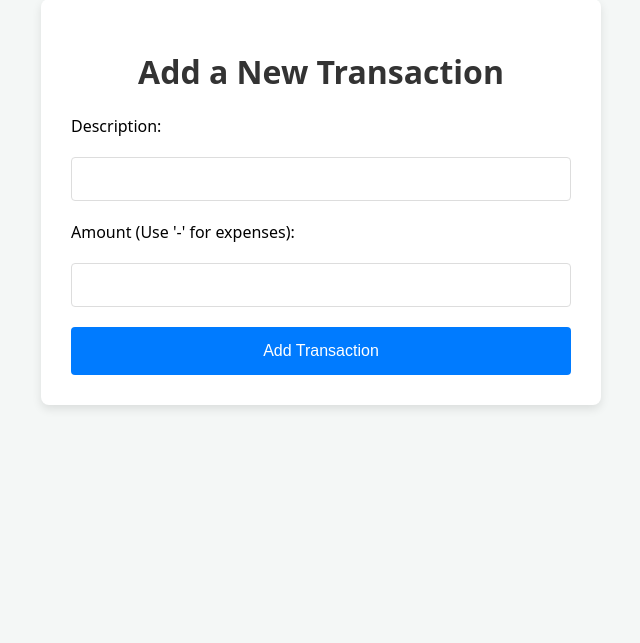
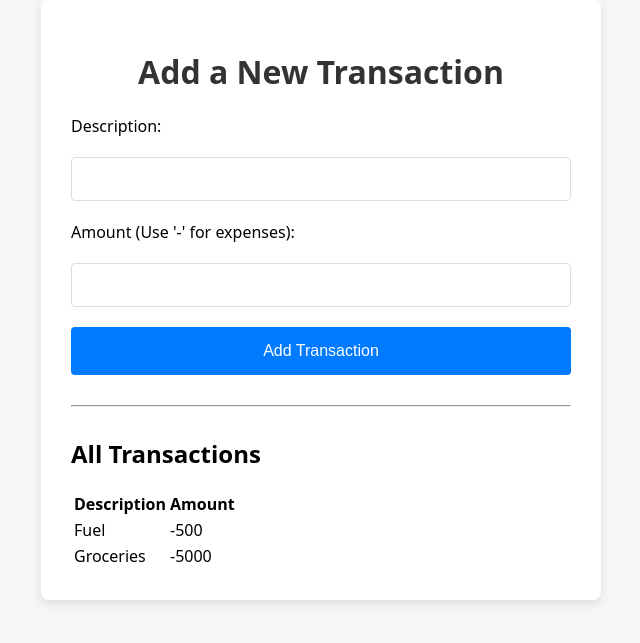
Before and after one commit to ssimanga/personal-finance-tracker, a Flask app: page / in a window 1280 px wide. Shown: the part 21-664 px from the top of the page, without its empty margins (319-959 px from the left). Run offline with Flask 3, Linux system fonts and the light colour scheme.

Commit message:
Feature: Save and display transations in a table

```diff
--- a/app.py
+++ b/app.py
@@ -1,16 +1,40 @@
-from flask import Flask, render_template, request
+from flask import Flask, render_template, request, redirect, url_for
+import csv
 
 app = Flask(__name__)
 
+CSV_FILE = 'transactions.csv'
+
+def load_transactions():
+    """Loads transactions from CSV file"""
+    try:
+        with open(CSV_FILE, mode="r", newline='') as file:
+            reader = csv.DictReader(file)
+            return list(reader)
+    except FileNotFoundError:
+        return []
+
+def save_transaction(description, amount):
+    """Saves a single transaction to the CSV file"""
+    with open(CSV_FILE, mode='a', newline='') as file:
+        fieldnames = ['description', 'amount']
+        writer = csv.DictWriter(file, fieldnames=fieldnames)
+
+        file.seek(0,2)
+        if file.tell() == 0:
+            writer.writeheader()
+        writer.writerow({'description': description, 'amount': amount})
+
 @app.route("/")
 def index():
-    return render_template("Index.html")
+    transactions = load_transactions()
+    return render_template("Index.html", transactions=transactions)
 
 @app.route("/add", methods=["POST"])
 def add_transaction():
     description = request.form['description']
     amount = request.form['amount']
 
-    print(f"New Transaction Received: Description={description}, Amount={amount}")
+    save_transaction(description, amount)
 
-    return "<h1>Transaction added successfully!</h1><p> Go back to add another.</p>"
+    return redirect(url_for('index'))
--- a/templates/Index.html
+++ b/templates/Index.html
@@ -4,58 +4,7 @@
     <meta charset="UTF-8">
     <meta name="viewport" content="width=device-width, initial-scale=1.0">
     <title>Personal Finance Tracker</title>
-    <style>
-        body {
-            font-family: system-ui, -apple-system, BlinkMacSystemFont, 'Segoe UI', Roboto,'Open Sans', 'Helvetica Neue', sans-serif;
-            background-color: #f4f7f6;
-            margin: 0;
-            padding: 20px;
-            display: flex;
-            justify-content: center;
-        }
-
-        .container {
-            width: 100%;
-            max-width: 500px;
-            background-color: white;
-            padding: 30px;
-            border-radius: 8px;
-            box-shadow: 0 4px 10px rgba(0, 0, 0, 0.1);
-        }
-
-        h1 {
-            color: #333;
-            text-align: center;
-        }
-
-        form {
-            display: flex;
-            flex-direction: column;
-            gap: 20px;
-        }
-
-        input[type="text"], input[type="number"]{
-            padding: 12px;
-            border: 1px solid #ddd;
-            border-radius: 4px;
-            font-size: 16px;
-        }
-
-        input[type="submit"]{
-            background-color: #007bff;
-            color: white;
-            border: none;
-            padding: 15px;
-            border-radius: 4px;
-            font-size: 16px;
-            cursor: pointer;
-            transition: background-color 0.2s;
-        }
-
-        input[type="submit"]:hover {
-            background-color: #0056b3;
-        }
-    </style>
+   <link rel="stylesheet" href="{{url_for('static', filename='style.css')}}">
 </head>
 <body>
     <div class="container">
@@ -67,6 +16,28 @@
             <input type="number" name="amount" id="amount" step="0.01" required>
             <input type="submit" value="Add Transaction">
         </form>
+        <hr style="margin: 30px 0;">
+
+        <h2>All Transactions</h2>
+        <table>
+            <thead>
+                <tr>
+                    <th>Description</th>
+                    <th>Amount</th>
+                </tr>
+            </thead>
+            <tbody>
+                {% for transaction in transactions %}
+                <tr>
+                    <td>{{transaction.description}}</td>
+                    <td>{{transaction.amount}}</td>
+                </tr>
+                {% endfor %}
+            </tbody>
+        </table>
+        {% if not transactions %}
+        <p style="text-align: center;">No Transactions yet. Add one above</p>
+        {% endif %}
     </div>
 </body>
 </html>
--- /dev/null
+++ b/transactions.csv
@@ -0,0 +1,3 @@
+description,amount
+Fuel,-500
+Groceries,-5000
```
